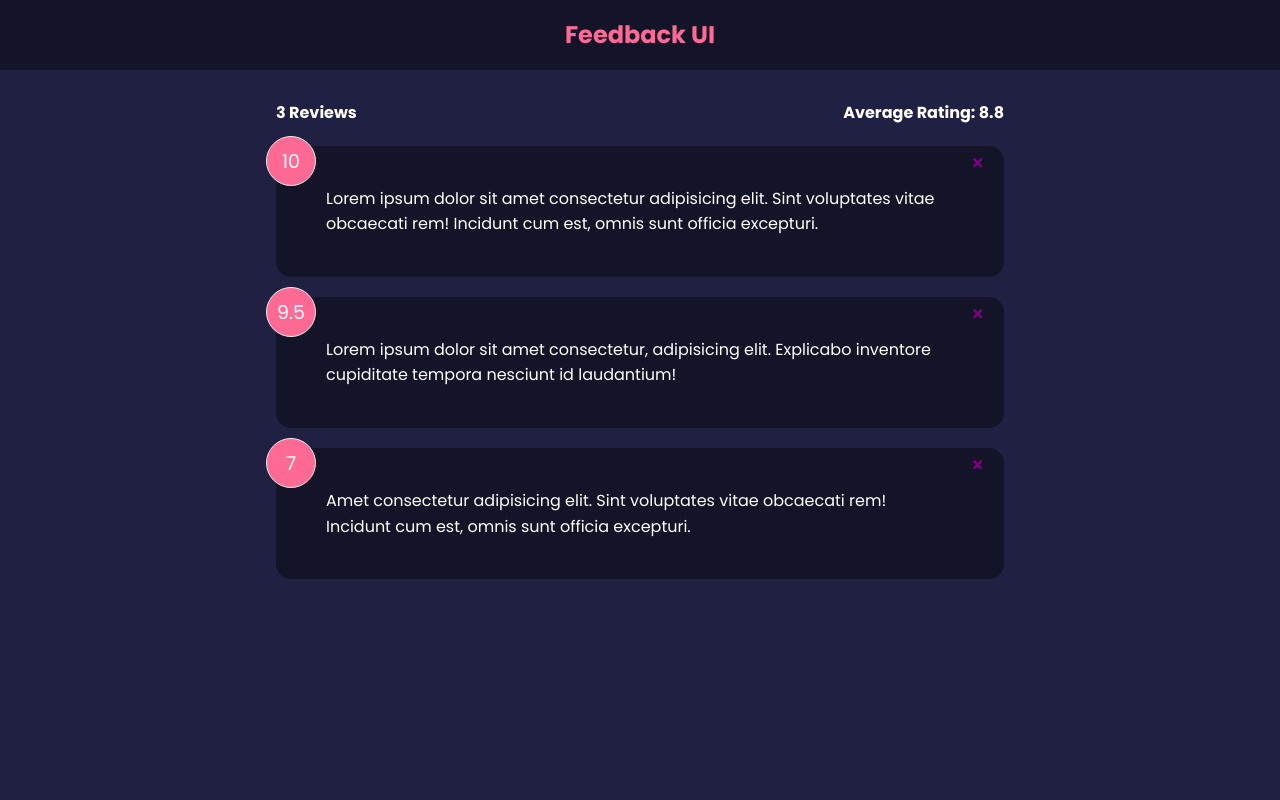
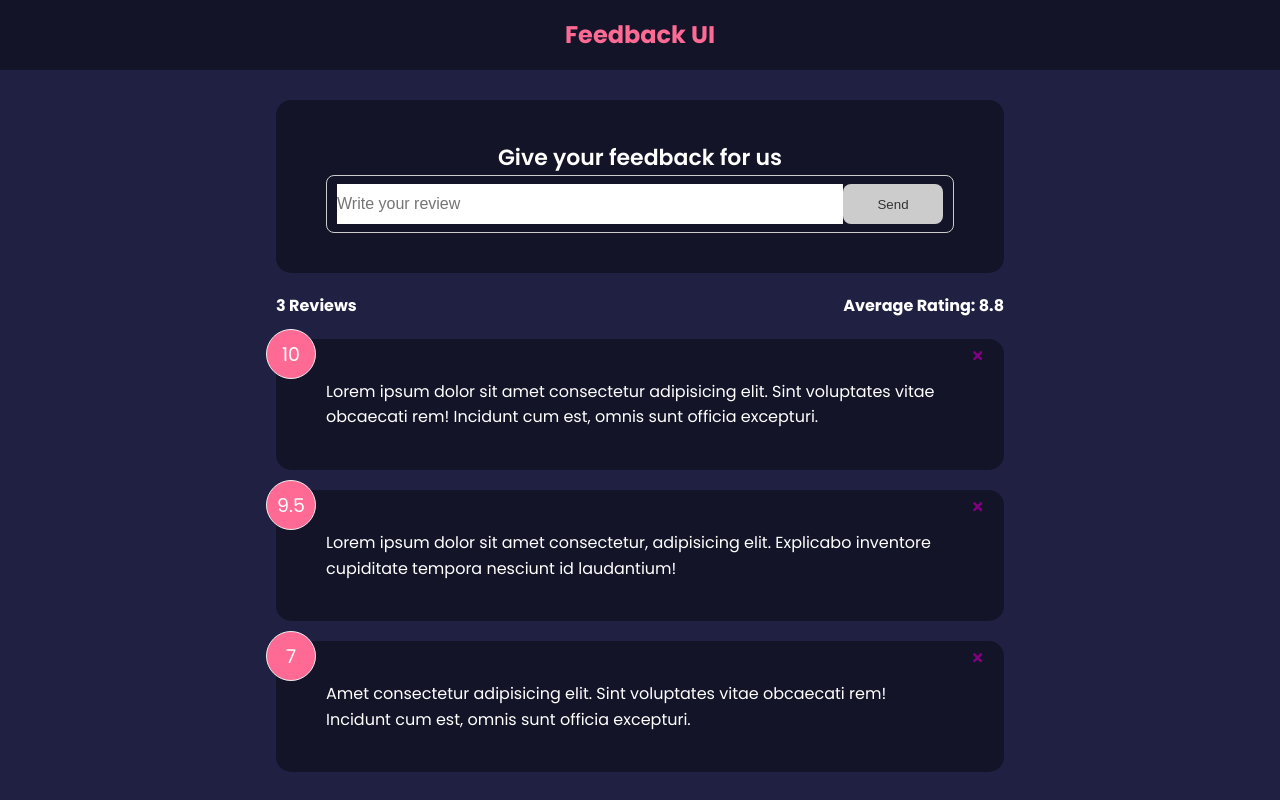
Before and after one commit to ibnul42/feedback-app, a React (Create React App) app: page / in a window 1280 px wide. Built offline with nearby package versions, Linux system fonts and the light colour scheme.

Commit message:
form added

```diff
--- a/src/App.js
+++ b/src/App.js
@@ -1,4 +1,5 @@
 import { useState } from "react";
+import FeedbackForm from "./components/FeedbackForm";
 import FeedbackList from "./components/FeedbackList";
 import FeedbackStats from "./components/FeedbackStats";
 import Header from "./components/Header";
@@ -18,6 +19,7 @@ function App() {
         <>
             <Header text={`Feedback UI`} />
             <div className="container">
+                <FeedbackForm />
                 <FeedbackStats feedback={feedbackData} />
                 <FeedbackList feedback={feedbackData} handleRemove={handleRemove} />
             </div>
--- /dev/null
+++ b/src/components/FeedbackForm.jsx
@@ -0,0 +1,38 @@
+import React, { useState } from 'react'
+import Button from './Shared/Button';
+import Card from './Shared/Card'
+
+function FeedbackForm() {
+    const [text, setText] = useState('');
+    const [btnDisabled, setBtnDisabled] = useState(true);
+    const [message, setMessage] = useState('');
+
+    const handleTextChange = (e) => {
+        if(text === ''){
+            setBtnDisabled(true);
+            setMessage('');
+        } else if(text !== '' && text.trim().length <= 10){
+            setBtnDisabled(true);
+            setMessage('Message must be at least 10 characters');
+        } else {
+            setBtnDisabled(false);
+            setMessage('');
+        }
+        setText(e.target.value);
+    }
+
+    return (
+        <Card>
+            <form>
+                <h2>Give your feedback for us</h2>
+                <div className="input-group">
+                    <input type="text" onChange={handleTextChange} placeholder='Write your review' value={text} />
+                    <Button type="submit" version='primary' isDisabled={btnDisabled} >Send</Button>
+                </div>
+                {message && <div className='message'>{message}</div>}
+            </form>
+        </Card>
+    )
+}
+
+export default FeedbackForm
--- a/src/components/FeedbackStats.jsx
+++ b/src/components/FeedbackStats.jsx
@@ -18,7 +18,13 @@ function FeedbackStats({ feedback }) {
 }
 
 FeedbackStats.propTypes = {
-
+    feedback: PropsType.arrayOf(
+        PropsType.shape({
+            id: PropsType.number.isRequired,
+            text: PropsType.string.isRequired,
+            rating: PropsType.number.isRequired
+        })
+    )
 }
 
 export default FeedbackStats
--- /dev/null
+++ b/src/components/Shared/Button.jsx
@@ -0,0 +1,25 @@
+import React from 'react';
+import PropTypes from 'prop-types'
+
+function Button({ children, version, type, isDisabled }) {
+    return (
+        <button type={type} disabled={isDisabled} className={`btn btn-${version}`}>
+            {children}
+        </button>
+    )
+}
+
+Button.defaultProps = {
+    version: 'primary',
+    type: 'button',
+    isDisabled: false
+}
+
+Button.propTypes = {
+    children: PropTypes.node.isRequired,
+    version: PropTypes.string,
+    type: PropTypes.string,
+    isDisabled: PropTypes.bool
+}
+
+export default Button
```
